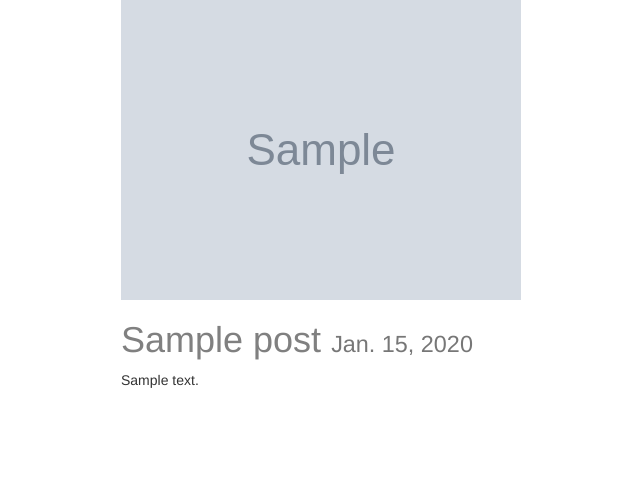
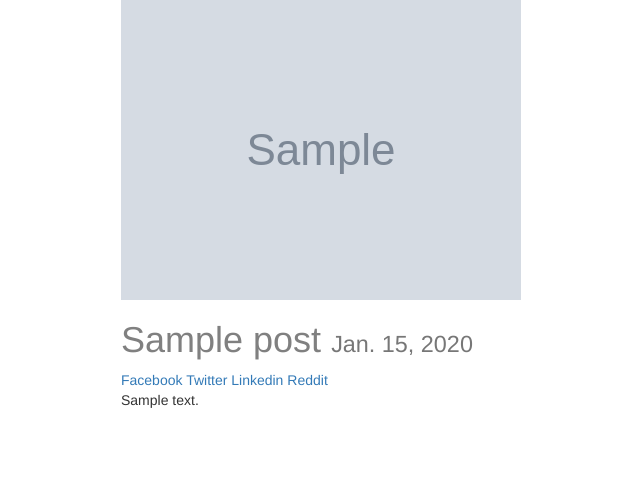
Before and after one commit to deadlyhallows/product-based, a Django app: page /1/ in a window 1280 px wide. Shown: the top 478 px of the page, without its empty margins (249-889 px from the left). Run offline with Django 3.2, Linux system fonts and the light colour scheme; tables that the repository leaves empty hold one stand-in row (values such as "Sample post"); grey boxes marked "Sample" are stand-in pictures; some libraries are stand-ins or nearby versions.

Commit message:
feat:added share links

```diff
--- a/posts/models.py
+++ b/posts/models.py
@@ -36,12 +36,20 @@ class Post(models.Model):
     class Meta:
         ordering = ['-timestamp','-updated']#important
 
-def pre_save_post_receiver(sender,instance,*args,**kwargs):
-    slug =slugify(instance.title)
-    exist =Post.objects.filter(slug=slug).exists()
+def create_slug(instance, new_slug=None):
+    slug = slugify(instance.title)
+    if new_slug is not None:
+        slug = new_slug
+    qs = Post.objects.filter(slug=slug).order_by("-id")
+    exist = qs.exists()
     if exist:
-        slug = "%s-%s" %(slug,instance.id)
-    instance.slug = slug
+        new_slug = "%s-%s" %(slug,qs.first().id)
+        return create_slug(instance,new_slug=new_slug)
+    return  slug
 
 
+def pre_save_post_receiver(sender, instance, *args, **kwargs):
+    if not instance.slug:
+        instance.slug = create_slug(instance)
+
 pre_save.connect(pre_save_post_receiver,sender=Post)
--- a/posts/templates/post_detail.html
+++ b/posts/templates/post_detail.html
@@ -8,7 +8,25 @@
         {% endif %}
         <h1>{{ title }} <small>{{ objs.timestamp }}</small></h1>
 
+    <a href="https://www.facebook.com/sharer/sharer.php?u={{ request.build_absolute_uri }}">
+    Facebook
+    </a>
+
+    <a href="https://twitter.com/home?status={{ share_string }}%20{{ request.build_absolute_uri }}">
+    Twitter
+    </a>
+
+    <a href='https://plus.google.com/share?url={{ request.build_absolute_uri }}'></a>
+
+
+    <a href="https://www.linkedin.com/shareArticle?mini=true&url={{ request.build_absolute_uri }}&title={{ instance.title }}&summary={{ share_string }}&source={{ request.build_absolute_uri }}">
+    Linkedin
+    </a>
+
+    <a href="http://www.reddit.com/submit?url={{ request.build_absolute_uri }}&title={{ share_string }}.">Reddit</a>
+
         {{ objs.content |linebreaks }}<br>
+
     </div>
 
 {% endblock content %}
--- a/posts/views.py
+++ b/posts/views.py
@@ -1,3 +1,5 @@
+from urllib.parse import quote_plus
+
 from django.http import HttpResponse ,HttpResponseRedirect
 from django.shortcuts import render,get_object_or_404,redirect
 from django.core.paginator import Paginator,EmptyPage, PageNotAnInteger
@@ -41,9 +43,11 @@ def post_list(request):
 
 def post_detail(request,id=None):
     instance = get_object_or_404(Post,id=id)
+    share_string = quote_plus(instance.content)
     context={
          "objs":instance,
-         "title":instance.title
+         "title":instance.title,
+         "share_string":share_string
     }
     return render(request,'post_detail.html',context)
 
```
